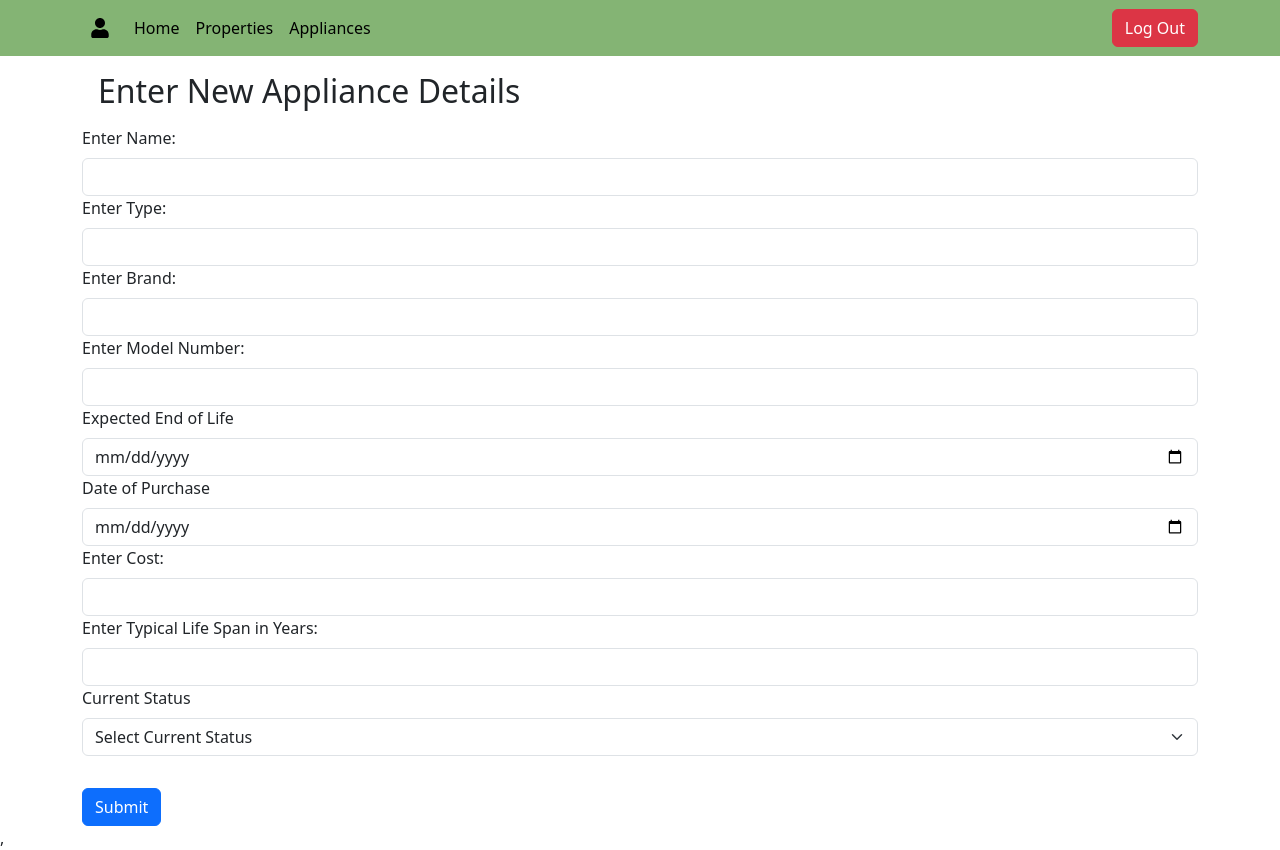
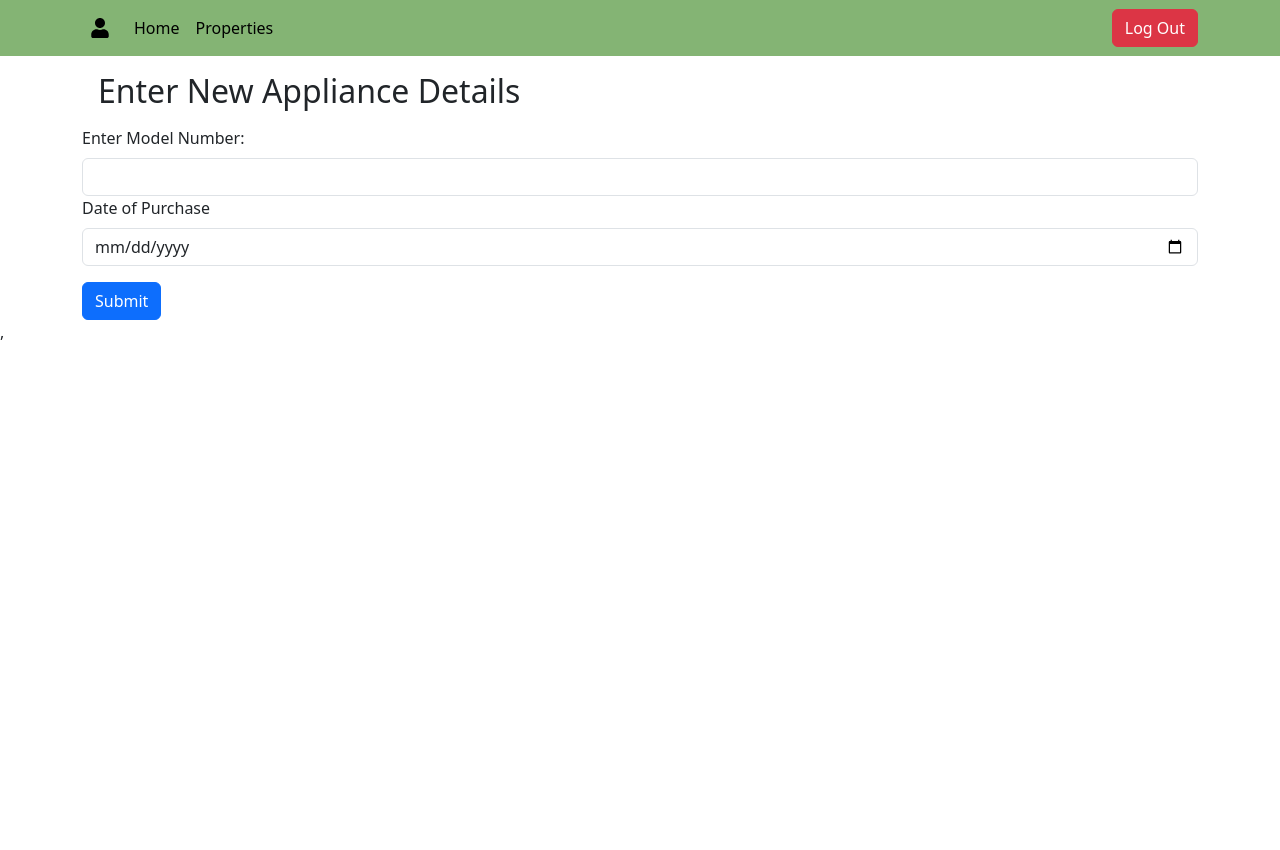
Before and after one commit to repair-or-replace/frontend_web_version, a React (Vite) app: page /newappliance in a window 1280 px wide. After the commit the page ends 800 px from the top, so only its background shows below. Built offline with nearby package versions, Linux system fonts and the light colour scheme; sample sign-in values are in the browser's storage.

Commit message:
add appliance working, propertyslice created

```diff
--- a/src/Components/AddNewAppliance.jsx
+++ b/src/Components/AddNewAppliance.jsx
@@ -1,20 +1,15 @@
 import React, { useState, useEffect } from "react";
 import axios from "axios";
-import { useNavigate, useParams } from "react-router-dom";
+import { useNavigate, useLocation } from "react-router-dom";
 import { useSelector } from "react-redux";
 import { Form, Button, Alert, Container, Modal } from "react-bootstrap";
 
 const NewAppliance = () => {
+  const propertyId = useSelector((state) => state.property.propertyId);
+  const userID = useSelector((state) => state.user.userId);
   const [modelNumber, setModelNumber] = useState("");
   const [purchaseDate, setPurchaseDate] = useState("");
-  const [name, setName] = useState("");
-  const [brand, setBrand] = useState("");
-  const [applianceType, setApplianceType] = useState("");
-  const [expectedEndOfLife, setExpectedEndOfLife] = useState("");
   const [applianceData, setApplianceData] = useState("");
-  const [currentStatus, setCurrentStatus] = useState("");
-  const [cost, setCost] = useState("");
-  const [typicalLifeSpan, setTypicalLifeSpan] = useState("");
   const [errors, setErrors] = useState({});
   const [isLoading, setIsLoading] = useState(false);
   const [error, setError] = useState(null);
@@ -24,7 +19,9 @@ const NewAppliance = () => {
   const token = useSelector((state) => state.user.authToken);
   const storedToken = token || localStorage.getItem("token");
   const navigate = useNavigate();
-  console.log(token);
+  console.log("Token:", token);
+  console.log("Property ID", propertyId);
+  console.log("User ID:", userID);
 
   // const fetchUserID = async () => {
   //   try {
@@ -88,6 +85,32 @@ const NewAppliance = () => {
   //   }
   // }, [userId])
 
+  // async function apiRequest() {
+  //   try {
+  //     const apiResponse = await fetch("https://repair-or-replace-back-end.onrender.com/api/decode-appliance/");
+  //     if (!apiResponse) {
+  //       Error("Error fetching data:", error);
+  //     }
+  //     const apiFetch = await apiResponse.json();
+  //     console.log("API fetch:", apiFetch);
+  //   } catch(error) {
+  //     console.error("Error:", error.message);
+  //   }
+  // }
+  // const apiPostRequest =
+  // method: 'POST',{
+  //   headers: {
+  //     "Content-type": "application/json",
+  //     Authorization: `Token ${token}`,
+  //   },
+  // }
+  //   body: JSON.stringify({
+  //     model: modelNumber,
+  //     property_id: propertyId,
+  //     user: userID,
+  //     purchase_date: purchaseDate
+  //   })
+
   const handleSubmit = async (event) => {
     event.preventDefault();
 
@@ -99,15 +122,17 @@ const NewAppliance = () => {
       setError(null);
 
       const applianceData = {
-        model: modelNumber.trim(),
-        name: name.trim(),
-        appliance_type: applianceType.trim(),
-        brand: brand.trim(),
+        model: modelNumber,
+        user: userID,
+        property_id: propertyId,
+        // name: name.trim(),
+        // appliance_type: applianceType.trim(),
+        // brand: brand.trim(),
         purchase_date: new Date(purchaseDate).toISOString().split("T")[0],
-        exp_end_of_life: new Date(expectedEndOfLife).toISOString().split("T")[0],
-        current_status: currentStatus.trim(),
-        cost: parseFloat(cost),
-        typical_life_span: parseInt(typicalLifeSpan),
+        // exp_end_of_life: new Date(expectedEndOfLife).toISOString().split("T")[0],
+        // current_status: currentStatus.trim(),
+        // cost: parseFloat(cost),
+        // typical_life_span: parseInt(typicalLifeSpan),
       };
       console.log("Appliance Data: ", applianceData);
 
@@ -120,7 +145,7 @@ const NewAppliance = () => {
 
       try {
         const response = await axios.post(
-          "https://repair-or-replace-back-end.onrender.com/api/appliances/",
+          "https://repair-or-replace-back-end.onrender.com/api/decode-appliance/",
           applianceData,
           {
             headers: {
@@ -129,7 +154,8 @@ const NewAppliance = () => {
             },
           }
         );
-        setApplianceData(response.data.appliances);
+        // setApplianceData(response.data.appliances);
+        console.log("Appliance data:", applianceData)
         setShowSuccessModal(true);
       } catch (error) {
         console.error("Error submitting form:", error);
@@ -140,6 +166,29 @@ const NewAppliance = () => {
     }
   };
 
+//   fetch('/api/decode-appliance/', {
+//     method: 'POST',
+//     headers: {
+//         'Content-Type': 'application/json',
+//          Authorization: `Token ${token}`
+//       },
+//     body: JSON.stringify({
+//         model: modelNumber,
+//         property_id : propertyId,
+//         user: userID,
+//         purchase_date: purchaseDate
+//     }),
+// })
+// .then(response => response.json())
+// .then(data => {
+//     document.getElementById('message').innerText = 'Appliance added successfully!';
+//     console.log(data);
+// })
+// .catch((error) => {
+//     document.getElementById('message').innerText = 'Error adding appliance :/';
+//     console.error('Error:', error);
+// });
+
   useEffect(() => {
     console.log("Appliance Data: ", applianceData);
   }, [applianceData]);
@@ -148,15 +197,15 @@ const NewAppliance = () => {
     const errors = {};
     if (!modelNumber) errors.modelNumber = "Must enter model number";
     if (!purchaseDate || isNaN(new Date(purchaseDate))) errors.purchaseDate = "Must enter date of purchase";
-    if (!name) errors.name = "Must enter name";
-    if (!brand) errors.brand = "Must enter brand";
-    if (!expectedEndOfLife || isNaN(new Date(expectedEndOfLife)))
-      errors.expectedEndOfLife = "Must enter expected end of life";
-    if (!cost || isNaN(parseFloat(cost)) || parseFloat(cost) <= 0) errors.cost = "Must enter cost";
-    if (!applianceType) errors.applianceType = "Must enter appliance";
-    if (!typicalLifeSpan || isNaN(parseInt(typicalLifeSpan)) || parseInt(typicalLifeSpan) <= 0)
-      errors.typicalLifeSpan = "Must enter typical life span";
-    if (!currentStatus) errors.currentStatus = "Must enter current status";
+    // if (!name) errors.name = "Must enter name";
+    // if (!brand) errors.brand = "Must enter brand";
+    // if (!expectedEndOfLife || isNaN(new Date(expectedEndOfLife)))
+    //   errors.expectedEndOfLife = "Must enter expected end of life";
+    // if (!cost || isNaN(parseFloat(cost)) || parseFloat(cost) <= 0) errors.cost = "Must enter cost";
+    // if (!applianceType) errors.applianceType = "Must enter appliance";
+    // if (!typicalLifeSpan || isNaN(parseInt(typicalLifeSpan)) || parseInt(typicalLifeSpan) <= 0)
+    //   errors.typicalLifeSpan = "Must enter typical life span";
+    // if (!currentStatus) errors.currentStatus = "Must enter current status";
     return errors;
   };
 
@@ -182,7 +231,7 @@ const NewAppliance = () => {
       <Form onSubmit={handleSubmit}>
         <h2 className="m-3">Enter New Appliance Details</h2>
 
-        <Form.Group controlId="formGroupName">
+        {/* <Form.Group controlId="formGroupName">
           <Form.Label>Enter Name: </Form.Label>
           <Form.Control
             type="text"
@@ -193,7 +242,7 @@ const NewAppliance = () => {
           {errors.name && <div style={{ color: "red" }}>{errors.name}</div>}
         </Form.Group>
 
-        <Form.Group controlId="formGroupName">
+        {/* <Form.Group controlId="formGroupName">
           <Form.Label>Enter Type: </Form.Label>
           <Form.Control
             type="text"
@@ -202,9 +251,9 @@ const NewAppliance = () => {
             onChange={(e) => setApplianceType(e.target.value)}
           />
           {errors.name && <div style={{ color: "red" }}>{errors.name}</div>}
-        </Form.Group>
+        </Form.Group> */}
 
-        <Form.Group controlId="formGroupName">
+        {/* <Form.Group controlId="formGroupName">
           <Form.Label>Enter Brand: </Form.Label>
           <Form.Control
             type="text"
@@ -213,7 +262,7 @@ const NewAppliance = () => {
             onChange={(e) => setBrand(e.target.value)}
           />
           {errors.brand && <div style={{ color: "red" }}>{errors.brand}</div>}
-        </Form.Group>
+        </Form.Group> */}
 
         <Form.Group controlId="formGroupModelNumber">
           <Form.Label>Enter Model Number: </Form.Label>
@@ -228,7 +277,7 @@ const NewAppliance = () => {
           )}
         </Form.Group>
 
-        <Form.Group controlId="formGroupPurchaseDate">
+        {/* <Form.Group controlId="formGroupPurchaseDate">
           <Form.Label>Expected End of Life</Form.Label>
           <Form.Control
             type="date"
@@ -239,7 +288,7 @@ const NewAppliance = () => {
           {errors.expectedEndOfLife && (
             <div style={{ color: "red" }}>{errors.expectedEndOfLife}</div>
           )}
-        </Form.Group>
+        </Form.Group> */}
 
         <Form.Group controlId="formGroupPurchaseDate">
           <Form.Label>Date of Purchase</Form.Label>
@@ -254,7 +303,7 @@ const NewAppliance = () => {
           )}
         </Form.Group>
 
-        <Form.Group controlId="formGroupName">
+        {/* <Form.Group controlId="formGroupName">
           <Form.Label>Enter Cost: </Form.Label>
           <Form.Control
             type="float"
@@ -263,9 +312,9 @@ const NewAppliance = () => {
             onChange={(e) => setCost(e.target.value)}
           />
           {errors.cost && <div style={{ color: "red" }}>{errors.cost}</div>}
-        </Form.Group>
+        </Form.Group> */}
 
-        <Form.Group controlId="formGroupName">
+        {/* <Form.Group controlId="formGroupName">
           <Form.Label>Enter Typical Life Span in Years: </Form.Label>
           <Form.Control
             type="int"
@@ -276,9 +325,9 @@ const NewAppliance = () => {
           {errors.typicalLifeSpan && (
             <div style={{ color: "red" }}>{errors.typicalLifeSpan}</div>
           )}
-        </Form.Group>
+        </Form.Group> */}
 
-        <Form.Group className="mb-3">
+        {/* <Form.Group className="mb-3">
           <Form.Label>Current Status</Form.Label>
           <Form.Select
             name="current_status"
@@ -293,7 +342,7 @@ const NewAppliance = () => {
             <option value="broken">Broken</option>
             <option value="replaced">Replaced</option>
           </Form.Select>
-        </Form.Group>
+        </Form.Group> */}
 
         <Button className="mt-3" variant="primary" type="submit">
           Submit
@@ -316,6 +365,5 @@ const NewAppliance = () => {
       </Modal>
     </Container>
   );
-};
-
+}
 export default NewAppliance;
--- a/src/Components/Navbar.jsx
+++ b/src/Components/Navbar.jsx
@@ -142,11 +142,7 @@ const NavigationBar = () => {
                 Properties
               </Nav.Link>
             )}
-            {authToken && (
-              <Nav.Link as={NavLink} to="/appliances" className={({ isActive }) => (isActive ? "nav-link active" : "nav-link")}>
-                Appliances
-              </Nav.Link>
-            )}
+
           </Nav>
           {authToken ? (
             <Button onClick={handleLogOut} className="btn btn-danger" style={{ marginLeft: "1rem" }}>
--- /dev/null
+++ b/src/redux/propertySlice.js
@@ -0,0 +1,21 @@
+import { createSlice } from "@reduxjs/toolkit";
+
+const initialState = {
+    propertyId: null,
+  };
+
+const propertySlice = createSlice({
+    name: "property",
+    initialState,
+    reducers: {
+        setPropertyId: (state, action) => {
+            state.propertyId = action.payload;
+            console.log("Property ID:", action.payload.propertyId)
+            console.log("Property ID stored:", state.propertyId)
+        }
+    }
+});
+
+export const { setPropertyId } = propertySlice.actions;
+
+export default propertySlice.reducer;
--- a/src/redux/store.js
+++ b/src/redux/store.js
@@ -1,9 +1,11 @@
 import { configureStore } from "@reduxjs/toolkit";
 import userReducer from "./userSlice";
+import propertyReducer from "./propertySlice";
 
 const store = configureStore({
     reducer: {
         user: userReducer,
+        property: propertyReducer
     }
 })
 
--- a/src/redux/userSlice.js
+++ b/src/redux/userSlice.js
@@ -1,9 +1,9 @@
 import { createSlice } from "@reduxjs/toolkit";
 
 const initialState = {
-  username: JSON.parse(sessionStorage.getItem("username")) || null,
+  username: JSON.parse(localStorage.getItem("username")) || null,
   authToken: localStorage.getItem("authToken") || null,
-  userId: sessionStorage.getItem("userId") || null,
+  userId: localStorage.getItem("userId") || null,
 };
 
 export const userSlice = createSlice({
```
Also changed, not shown: src/Components/Appliances.jsx (+8 -3 lines), src/Components/Properties.jsx (+8 -2 lines).
